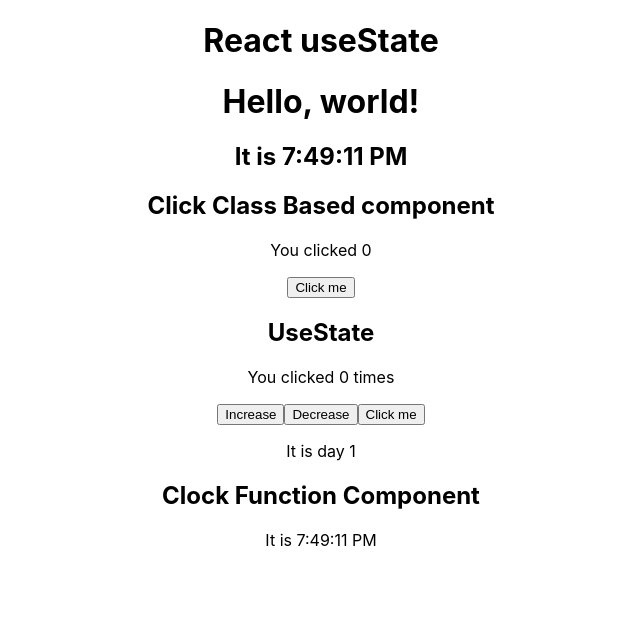
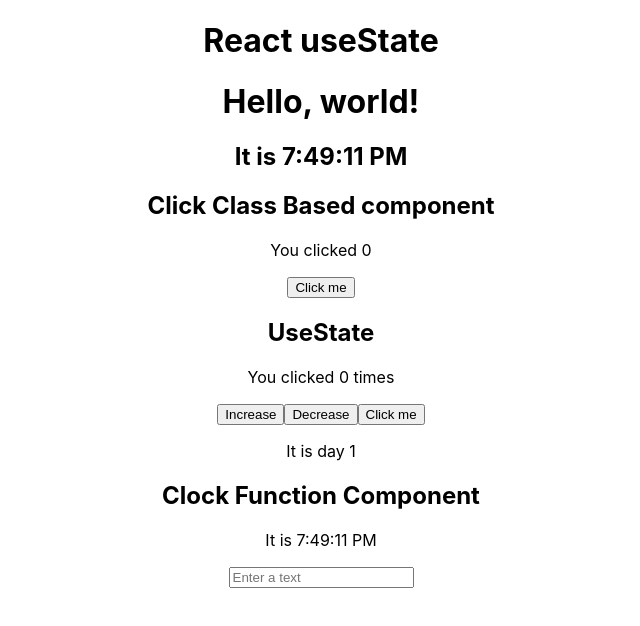
Before and after one commit to Thorn5/Nuria-React, a React (Create React App) app: page / in a window 1280 px wide. Shown: the top 626 px of the page, without its empty margins (319-959 px from the left). Built offline with nearby package versions, Linux system fonts and the light colour scheme.

Commit message:
update parent state in child component

```diff
--- a/src/components/Clock.js
+++ b/src/components/Clock.js
@@ -1,12 +1,18 @@
 import React, { useState, useEffect } from 'react';
+import Input from './Input';
 
 const Clock = () => {
 
  const [clock, setClock] = useState(new Date().toLocaleTimeString());
+ const [value, setValue] = React.useState("");
 
  const tick = () => {
     setClock(new Date().toLocaleTimeString())
  };
+
+ const handleChange = (newValue) => {
+    setValue(newValue);
+}
 
  useEffect(() => {
     const myTimer = setInterval(tick, 1000)
@@ -19,7 +25,9 @@
   return (
     <div>
         <h2>Clock Function Component</h2>
-        It is {clock}
+        <p>It is {clock}</p>
+        {/* Update the state of parent component in child component */}
+        <Input value={value} handleChange={handleChange} />
     </div>
   )
 }
--- a/src/components/Input.js
+++ b/src/components/Input.js
@@ -1,12 +1,13 @@
 import React from 'react'
 
-function Input({value, handleChange}) {
+const Input = ({value, handleChange}) => {
 
     const handleChangeChild = (event) => {
         handleChange(event.target.value);
     }
+
   return (
-    <input value={value} onChange={handleChangeChild} />
+    <input value={value} placeholder="Enter a text" onChange={handleChangeChild} />
   )
 }
 
```
